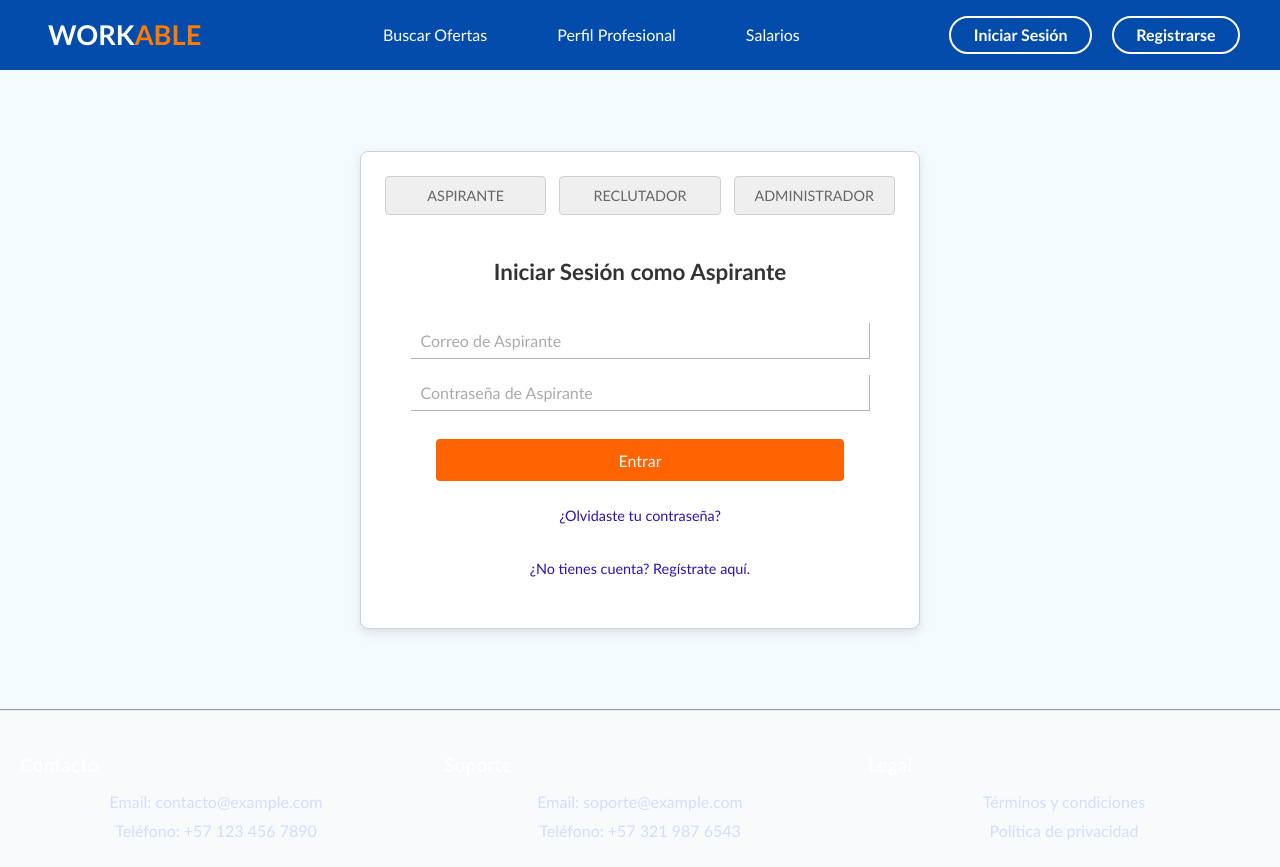
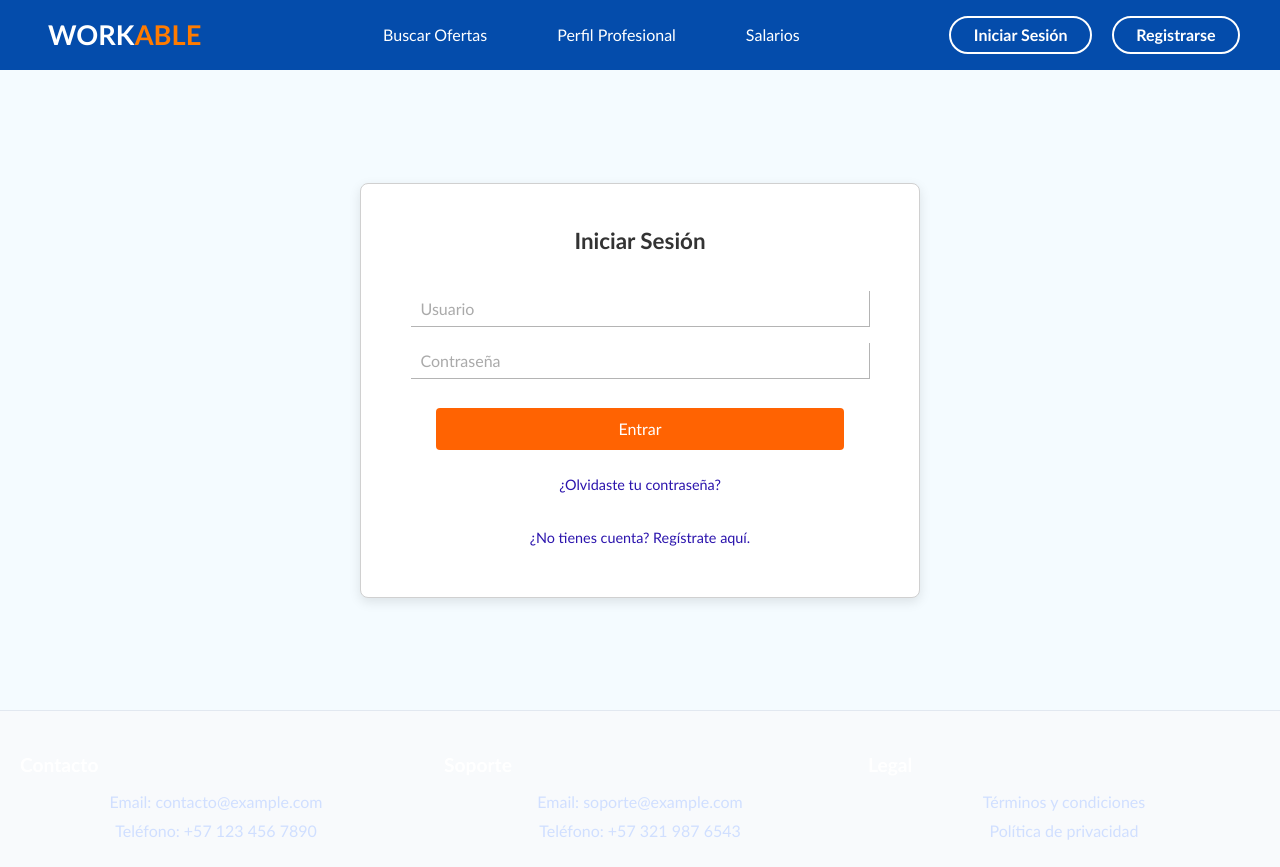
Before and after one commit to juangomlin/WORKABLE_1, a React (Vite) app: page /Login in a window 1280 px wide. Built offline with nearby package versions, Linux system fonts and the light colour scheme.

Commit message:
Correcion Login

```diff
--- a/src/components/LoginPage/LoginPage.css
+++ b/src/components/LoginPage/LoginPage.css
@@ -1,4 +1,4 @@
-.section-form {
+.main-login {
   display: flex;
   justify-content: center;
   align-items: center;
@@ -8,7 +8,6 @@
 .div-form {
   display: grid;
   place-items: center;
-  grid-template-rows: auto 1fr;
   gap: 1.5em;
   background-color: #fff;
   border-radius: 8px;
@@ -19,40 +18,6 @@
   padding: 1.5em;
 }
 
-
-.div-bt-form {
-  display: grid;
-  grid-template-columns: repeat(3, 1fr);
-  gap: 0.8em;
-  width: 100%;
-}
-
-.bt-form-aspirante,
-.bt-form-reclutador,
-.bt-form-adminstrador {
-  border: 1px solid #d0d0d0;
-  border-radius: 4px;
-  padding: 0.7em 1em;
-  cursor: pointer;
-  font-size: 0.9em;
-  color: #666;
-  transition: background-color 0.1s ease;
-}
-
-.bt-form-aspirante:active,
-.bt-form-reclutador:active,
-.bt-form-adminstrador:active {
-  background-color: #2b14ad;
-  color: #2b14ad;
-  border-color: #2b14ad;
-}
-
-.bt-form-aspirante:hover:not(.active),
-.bt-form-reclutador:hover:not(.active),
-.bt-form-adminstrador:hover:not(.active) {
-  background-color: #dcdcdc;
-}
-
 .div-lg-form {
   display: flex;
   flex-direction: column;
@@ -60,6 +25,13 @@
   width: 100%;
   align-items: center;
   padding: 1em 0;
+}
+
+.div-lg-form h2 {
+  font-size: 1.4em;
+  color: #333;
+  margin-bottom: 0.8em;
+  text-align: center;
 }
 
 .input-lg-form {
@@ -113,11 +85,11 @@
   text-decoration: underline;
 }
 
-.div-lg-form h2 {
-  font-size: 1.4em;
-  color: #333;
-  margin-bottom: 0.8em;
-  text-align: center;
+.error-message {
+  color: #ff0000;
+  font-size: 0.9em;
+  margin-top: -0.5em;
+  margin-bottom: 0.5em;
 }
 
 @media (max-width: 768px) {
@@ -127,10 +99,6 @@
     min-height: 50vh;
   }
 
-  .div-bt-form {
-    grid-template-columns: 1fr;
-  }
-
   .input-lg-form,
   .button-submit {
     width: 100%;
--- a/src/components/LoginPage/LoginPage.jsx
+++ b/src/components/LoginPage/LoginPage.jsx
@@ -6,91 +6,60 @@ import './LoginPage.css';
 
 const LoginPage = () => {
   const navigate = useNavigate();
-  const [currentFormType, setCurrentFormType] = useState('aspirante');
+  const [username, setUsername] = useState('');
+  const [password, setPassword] = useState('');
+  const [errorMessage, setErrorMessage] = useState('');
 
-  const handleSubmit = (e) => {
-    e.preventDefault();
-    navigate('/reclutador');
+  const Users = {
+    aspirante: { username: 'aspirante', password: '123', redirect: '/Aspirante' },
+    reclutador: { username: 'pepito', password: '123', redirect: '/Reclutador' },
+    administrador: { username: 'admin', password: '123', redirect: '/Administrador' },
   };
 
-  const showAspiranteForm = () => {
-    setCurrentFormType('aspirante');
-  };
+    const handleLogin = (e) => {
+    e.preventDefault();
+    setErrorMessage('');
 
-  const showReclutadorForm = () => {
-    setCurrentFormType('reclutador');
-  };
-
-  const showAdministradorForm = () => {
-    setCurrentFormType('administrador');
-  };
-
-    const LoginSuccess = (type) => {
-    if (type === 'aspirante') {
-      navigate('/Aspirante');
+    let loggedIn = false;
+    for (const type in Users) {
+      if (Users[type].username === username && Users[type].password === password) {
+        navigate(Users[type].redirect);
+        loggedIn = true;
+        break;
+      }
     }
-    else if (type === 'reclutador') {
-      navigate('/Reclutador');
-    }
-    else if (type === 'administrador') {
-      navigate('/Administrador')
-    }
-
-  };
-
-  const renderCurrentForm = () => {
-    switch (currentFormType) {
-      case 'aspirante':
-        return (
-          <>
-            <h2>Iniciar Sesión como Aspirante</h2>
-            <input type="text" className="input-lg-form" placeholder="Correo de Aspirante" />
-            <input type="password" className="input-lg-form" placeholder="Contraseña de Aspirante" />
-            <button className="button-submit" onClick={() => LoginSuccess('aspirante')}>Entrar</button>
-            <p className="text-link">¿Olvidaste tu contraseña?</p>
-            <p className="text-link">¿No tienes cuenta? Regístrate aquí.</p>
-          </>
-        );
-      case 'reclutador':
-        return (
-          <>
-            <h2>Iniciar Sesión como Reclutador</h2>
-            <input type="text" className="input-lg-form" placeholder="Correo de Reclutador" />
-            <input type="password" className="input-lg-form" placeholder="Contraseña de Reclutador" />
-            <button className="button-submit" onClick={() => LoginSuccess('reclutador')}>Acceder</button>
-            <p className="text-link">¿Eres nuevo? Crea tu cuenta de empresa.</p>
-          </>
-        );
-      case 'administrador':
-        return (
-          <>
-            <h2>Acceso de Administrador</h2>
-            <input type="text" className="input-lg-form" placeholder="Usuario Admin" />
-            <input type="password" className="input-lg-form" placeholder="Contraseña Admin" />
-            <button className="button-submit" onClick={() => LoginSuccess('administrador')}>Ingresar</button>
-          </>
-        );
-      default:
-        return null;
+    if (!loggedIn) {
+      setErrorMessage('Credenciales incorrectas. Intenta de nuevo.');
     }
   };
 
   return(
     <>
       <Header />
-      <main>
-        <section className="section-form">
-          <div className="div-form">
-            <div className="div-bt-form">
-              <button className="bt-form-aspirante" onClick={showAspiranteForm}>ASPIRANTE</button>
-              <button className="bt-form-reclutador" onClick={showReclutadorForm}>RECLUTADOR</button>
-              <button className="bt-form-adminstrador" onClick={showAdministradorForm}>ADMINISTRADOR</button>
-            </div>
-            <div className="div-lg-form">
-              {renderCurrentForm()}
-            </div>
+      <main className='main-login'>
+        <div className="div-form">
+            <form className="div-lg-form" onSubmit={handleLogin}>
+              <h2>Iniciar Sesión</h2>
+              <input
+                type="text"
+                className="input-lg-form"
+                placeholder="Usuario"
+                value={username}
+                onChange={(e) => setUsername(e.target.value)}
+              />
+              <input
+                type="password"
+                className="input-lg-form"
+                placeholder="Contraseña"
+                value={password}
+                onChange={(e) => setPassword(e.target.value)}
+              />
+              {errorMessage && <p className="error-message">{errorMessage}</p>}
+              <button type="submit" className="button-submit">Entrar</button>
+              <p className="text-link">¿Olvidaste tu contraseña?</p>
+              <p className="text-link">¿No tienes cuenta? Regístrate aquí.</p>
+            </form>
           </div>
-        </section>
       </main>
       <Footer />
     </>
```
